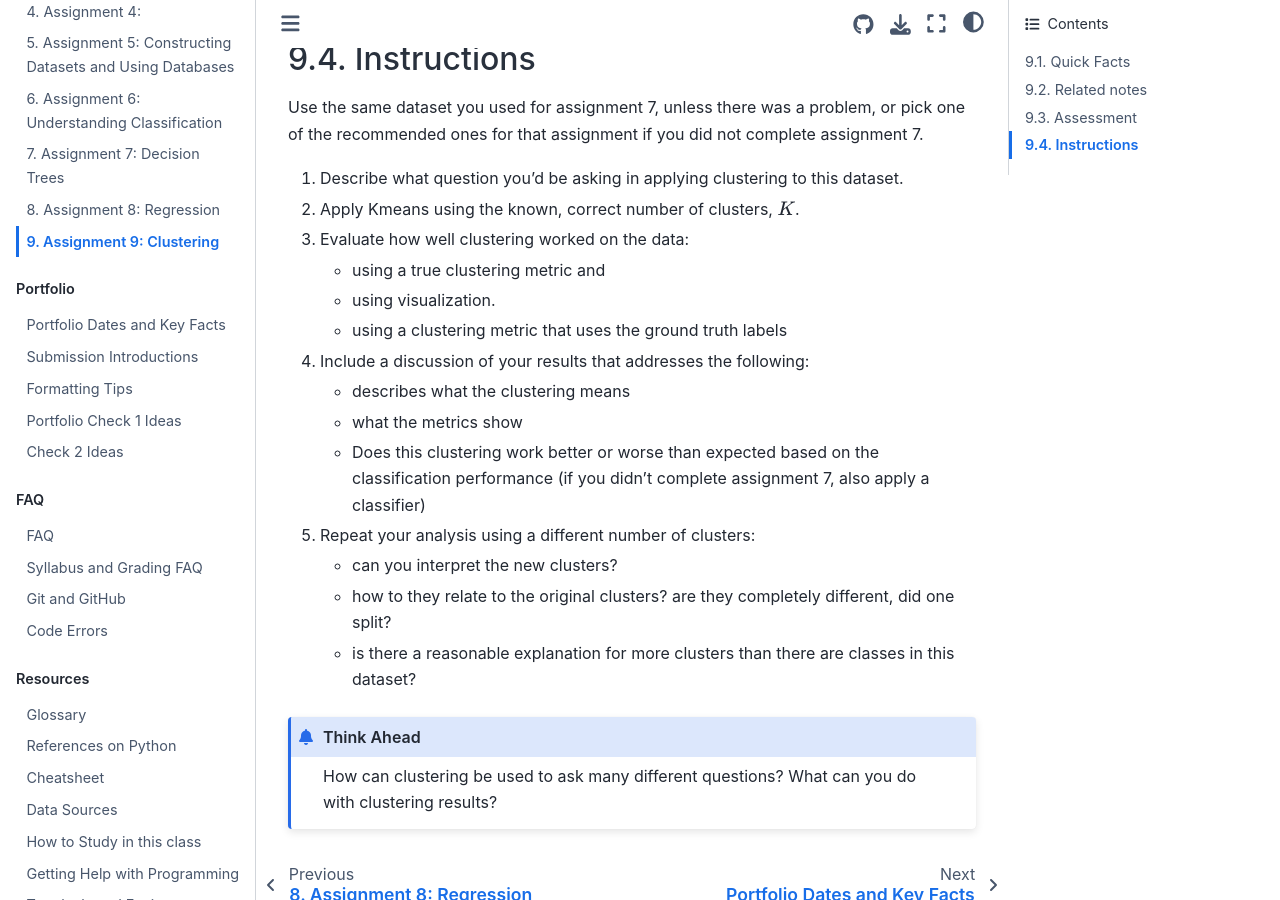
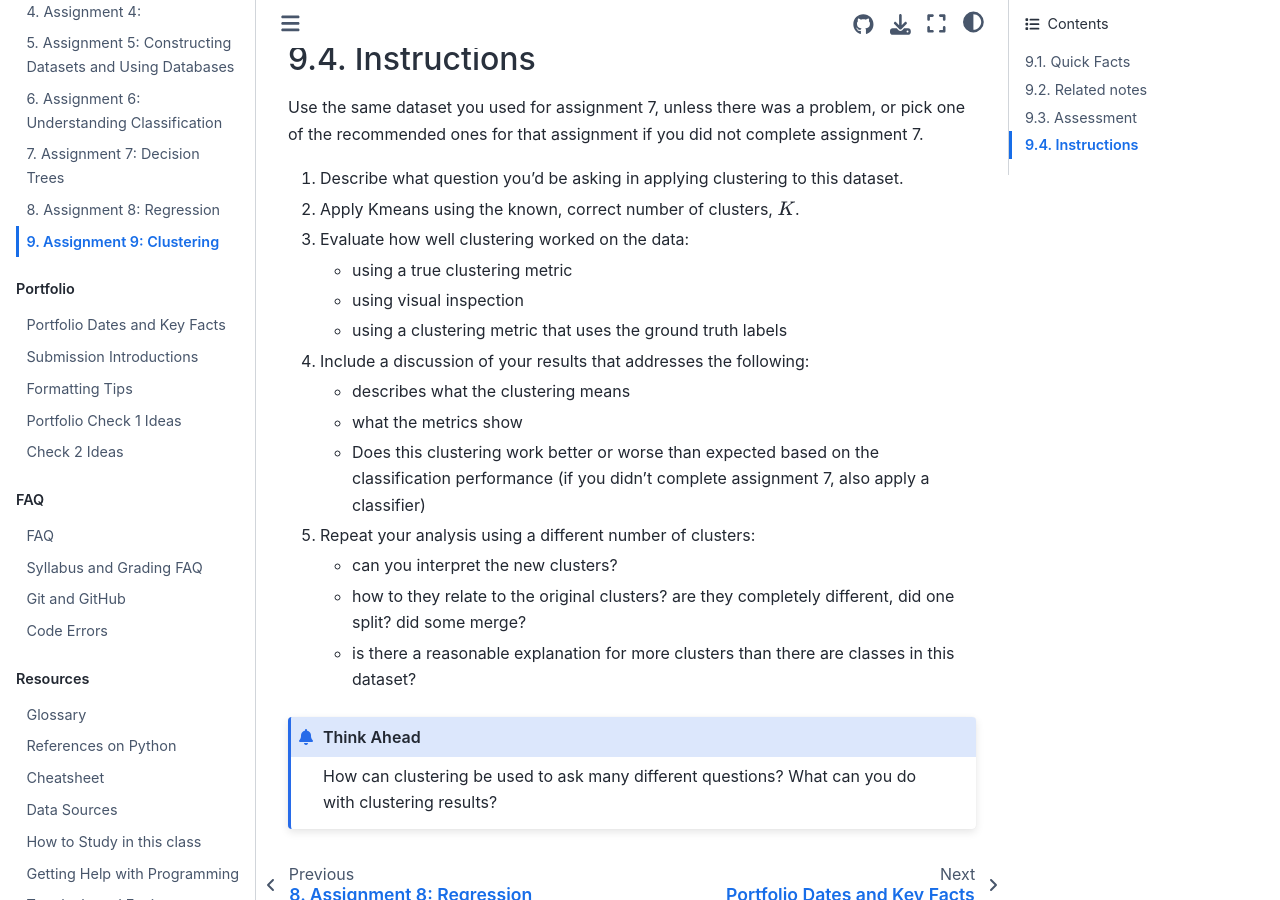
Before and after one commit to rhodyprog4ds/BrownFall21, a Jupyter Book: the page built from assignments/09-clustering.md, in a window 1280 px wide and 900 px high, scrolled down 959 px. Built offline with Jupyter Book 1.0.4 settings and Sphinx 7.4.7 and the Sphinx Book theme 1.1.4, drawn with Linux system fonts in a browser that asks for light colours; pages that are not in the unit, such as notebooks, are missing from menus.

Commit message:
clarify and more typos

```diff
--- a/assignments/09-clustering.md
+++ b/assignments/09-clustering.md
@@ -47,8 +47,8 @@ Use the same dataset you used for assignment 7, unless there was a problem, or p
 number of clusters, $K$.
 1.  Evaluate how well clustering worked on the data:
 
-    - using a true clustering metric and
-    - using visualization.
+    - using a true clustering metric
+    - using visual inspection
     - using a clustering metric that uses the ground truth labels
 1. Include a discussion of your results that addresses the following:
 
@@ -58,7 +58,7 @@ number of clusters, $K$.
 1. Repeat your analysis using a different number of clusters:
 
     - can you interpret the new clusters?
-    - how to they relate to the original clusters? are they completely different, did one split?
+    - how to they relate to the original clusters? are they completely different, did one split? did some merge?
     - is there a reasonable explanation for more clusters than there are classes in this dataset?
 
 
```
